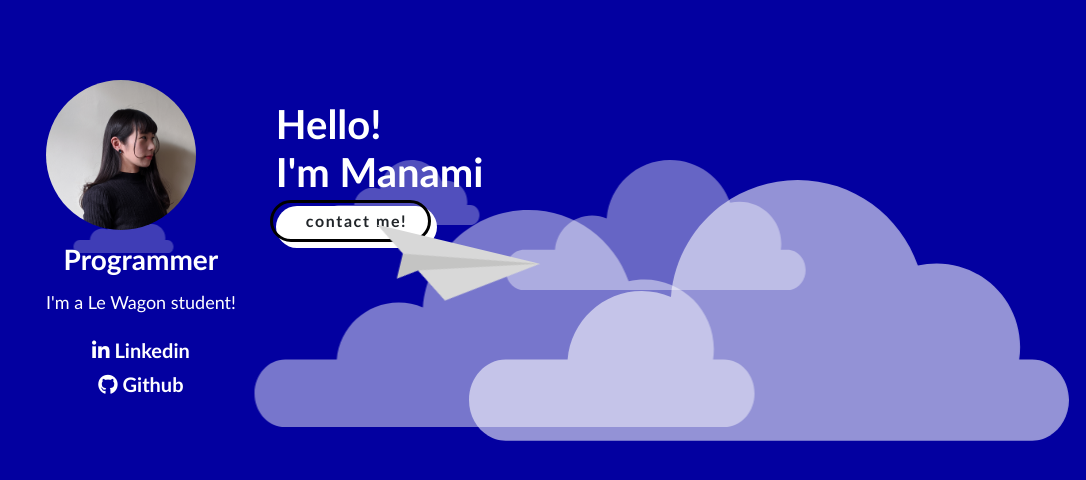
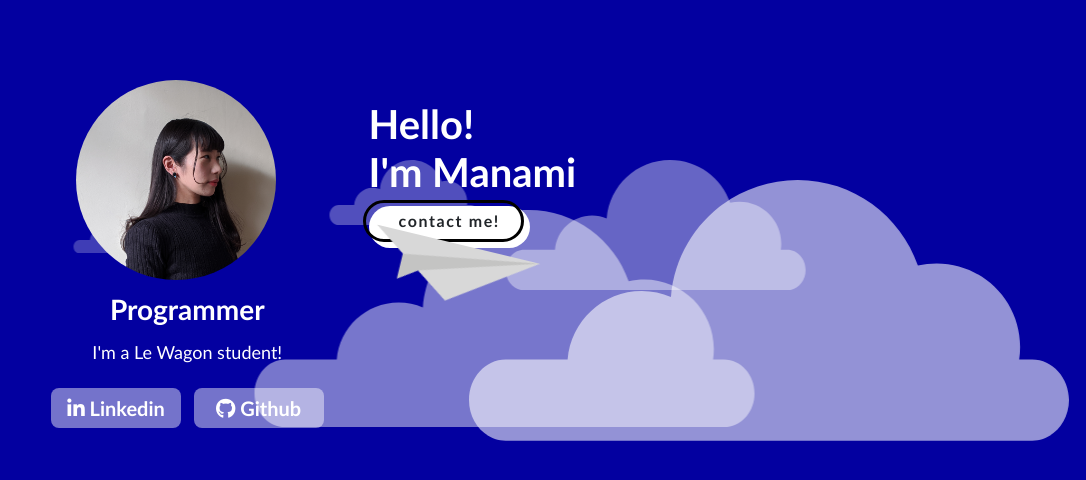
Before and after one commit to 3ana3i3/profile, a plain HTML site: page index.html in a window 1280 px wide. Shown: the whole page, without its empty margins (194-1280 px from the left). Drawn offline with Linux system fonts and the light colour scheme.

Commit message:
my profile page

```diff
--- a/index.html
+++ b/index.html
@@ -1,10 +1,11 @@
 <!DOCTYPE html>
 <html>
+<link rel="stylesheet" href="style.css">
+
 <head>
     <meta charset="utf-8" />
     <link rel="stylesheet" href="https://use.fontawesome.com/releases/v6.1.2/css/all.css" />
-    <link rel="stylesheet" href="style.css">
-    <meta name="viewport" content="width=device-width, initial-scale=1">
+
 </head>
 
 <div class="frame">
@@ -77,7 +78,7 @@
             <p>I'm a Le Wagon student!</p>
             <ul>
               <li>
-                <a href="https://www.linkedin.com/in/manami-tsukad">
+                <a href="https://www.linkedin.com/in/manami-tsukada/">
                   <i class="fab fa-linkedin-in"></i> Linkedin
                 </a>
               </li>
--- a/style.css
+++ b/style.css
@@ -262,11 +262,11 @@ body{
   }
 
   .pic img {
-    width: 150px;
-    height: 150px;
+    width: 200px;
+    height: 200px;
     object-fit: cover;
     border-radius: 50%;
-    margin: 0 50px 0 0;
+    margin: 0 30px;
   }
 
   .text h1 {
@@ -299,15 +299,24 @@ body{
         margin: 10px 0 0 0;
       }
 
-      .sub ul li {
-        margin: 10px 0;
-        font-size: 20px;
+        .sub ul li {
+            margin: 10px 5px;
+            font-size: 20px;
+            display: inline-block;
+
       }
 
       .sub a {
         text-decoration: none;
-        color:white;
         font-weight: bold;
+        border: white 1px;
+        border-radius: 8px;
+        height: 40px;
+        width: 130px;
+        display: inline-block;
+        background-color: rgba(255, 255, 255, 0.45);
+        line-height: 1;
+        padding: 10px 0;
       }
 
       a:hover,
```
